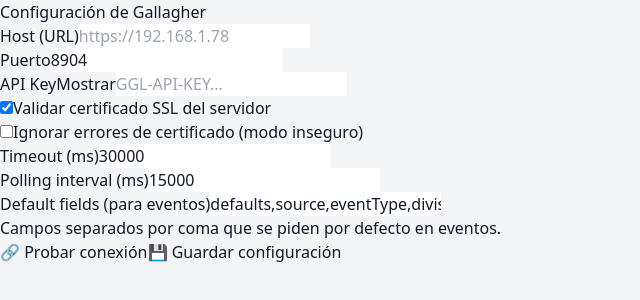
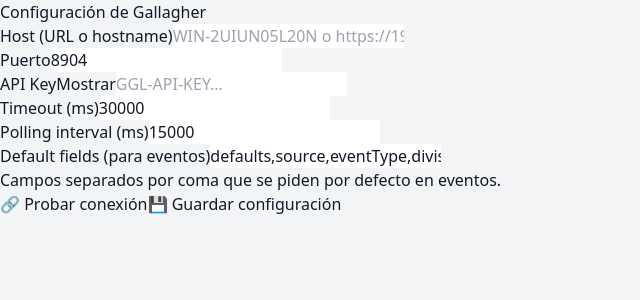
Before and after one commit to DEmpirical/gallagher-monitor, a React (Vite) app in the folder frontend/: page / in a window 1280 px wide. Shown: the top 300 px of the page, without its empty margins (0-640 px from the left). Built offline with nearby package versions, Linux system fonts and the light colour scheme; no server answers.

Commit message:
feat: remove SSL checkboxes from config UI; trust backend .env settings

```diff
--- a/frontend/src/pages/ConfigPage.tsx
+++ b/frontend/src/pages/ConfigPage.tsx
@@ -5,8 +5,6 @@
 interface Config {
   host: string;
   port: number;
-  strictSsl: boolean;
-  ignoreSsl: boolean;
   timeout: number;
   pollInterval: number;
   defaultFields: string;
@@ -16,8 +14,6 @@
   const [config, setConfig] = useState<Config>({
     host: '',
     port: 8904,
-    strictSsl: true,
-    ignoreSsl: false,
     timeout: 30000,
     pollInterval: 15000,
     defaultFields: 'defaults,source,eventType,division,cardholder,priority,occurrences',
@@ -39,8 +35,6 @@
           setConfig({
             host: data.gallagher.host,
             port: data.gallagher.port,
-            strictSsl: data.gallagher.strictSsl,
-            ignoreSsl: data.gallagher.ignoreSsl || false,
             timeout: data.gallagher.timeout,
             pollInterval: data.gallagher.pollInterval,
             defaultFields: data.gallagher.defaultFields,
@@ -55,10 +49,10 @@
   }, []);
 
   const handleChange = (e: React.ChangeEvent<HTMLInputElement | HTMLSelectElement>) => {
-    const { name, value, type, checked } = e.target;
+    const { name, value } = e.target;
     setConfig(prev => ({
       ...prev,
-      [name]: type === 'checkbox' ? checked : (value === '' ? '' : Number(value) || value),
+      [name]: value === '' ? '' : Number(value) || value,
     }));
     setError(null);
     setMessage(null);
@@ -78,7 +72,6 @@
         host: config.host,
         port: config.port,
         apiKey: payloadApiKey,
-        ignoreSsl: config.ignoreSsl,
       };
       const res = await axios.post('/api/config/test', payload, {
         headers: { 'X-Internal-Token': import.meta.env.VITE_INTERNAL_TOKEN },
@@ -113,8 +106,6 @@
         gallagher: {
           host: config.host,
           port: Number(config.port),
-          strictSsl: config.strictSsl,
-          ignoreSsl: config.ignoreSsl,
           timeout: Number(config.timeout),
           pollInterval: Number(config.pollInterval),
           defaultFields: config.defaultFields,
@@ -148,13 +139,13 @@
         <div className="space-y-4">
           <div className="grid grid-cols-2 gap-4">
             <div>
-              <label className="block text-sm font-medium text-gray-700">Host (URL)</label>
+              <label className="block text-sm font-medium text-gray-700">Host (URL o hostname)</label>
               <input
                 type="text"
                 name="host"
                 value={config.host}
                 onChange={handleChange}
-                placeholder="https://192.168.1.78"
+                placeholder="WIN-2UIUN05L20N o https://192.168.1.78"
                 className="mt-1 block w-full rounded border-gray-300 shadow-sm border p-2"
               />
             </div>
@@ -192,28 +183,6 @@
               placeholder={existingApiKeyMasked ? 'Dejar vacío para mantener la actual' : 'GGL-API-KEY...'}
               className="mt-1 block w-full rounded border-gray-300 shadow-sm border p-2"
             />
-          </div>
-
-          <div className="flex items-center gap-2">
-            <input
-              type="checkbox"
-              name="strictSsl"
-              checked={config.strictSsl}
-              onChange={handleChange}
-              className="rounded border-gray-300"
-            />
-            <label className="text-sm font-medium text-gray-700">Validar certificado SSL del servidor</label>
-          </div>
-
-          <div className="flex items-center gap-2">
-            <input
-              type="checkbox"
-              name="ignoreSsl"
-              checked={config.ignoreSsl}
-              onChange={handleChange}
-              className="rounded border-gray-300"
-            />
-            <label className="text-sm font-medium text-gray-700">Ignorar errores de certificado (modo inseguro)</label>
           </div>
 
           <div className="grid grid-cols-2 gap-4">
--- a/frontend/src/types/index.ts
+++ b/frontend/src/types/index.ts
@@ -52,8 +52,6 @@
 export interface Config {
   host: string;
   port: number;
-  strictSsl: boolean;
-  ignoreSsl: boolean;
   timeout: number;
   pollInterval: number;
   defaultFields: string;
```
